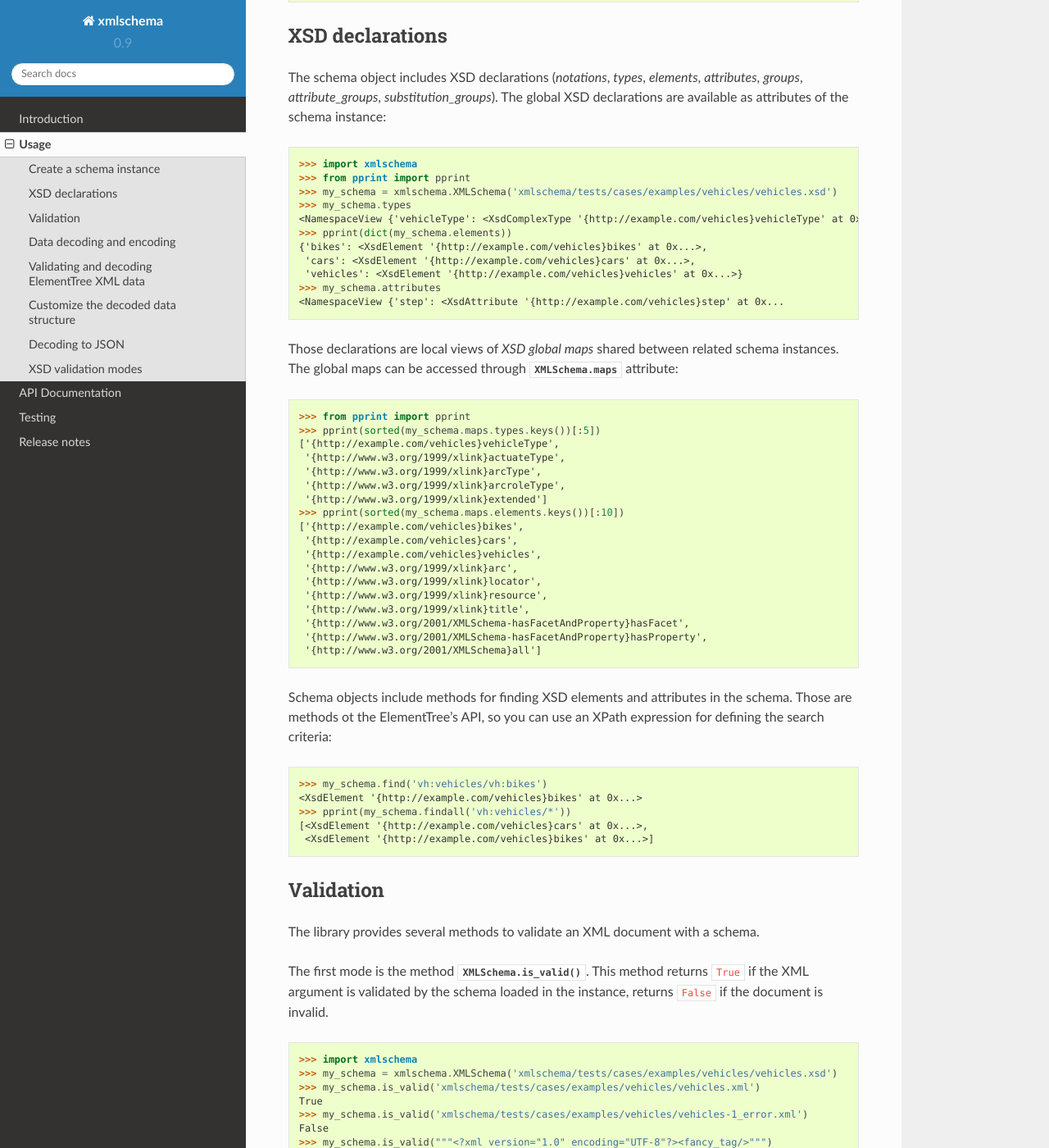
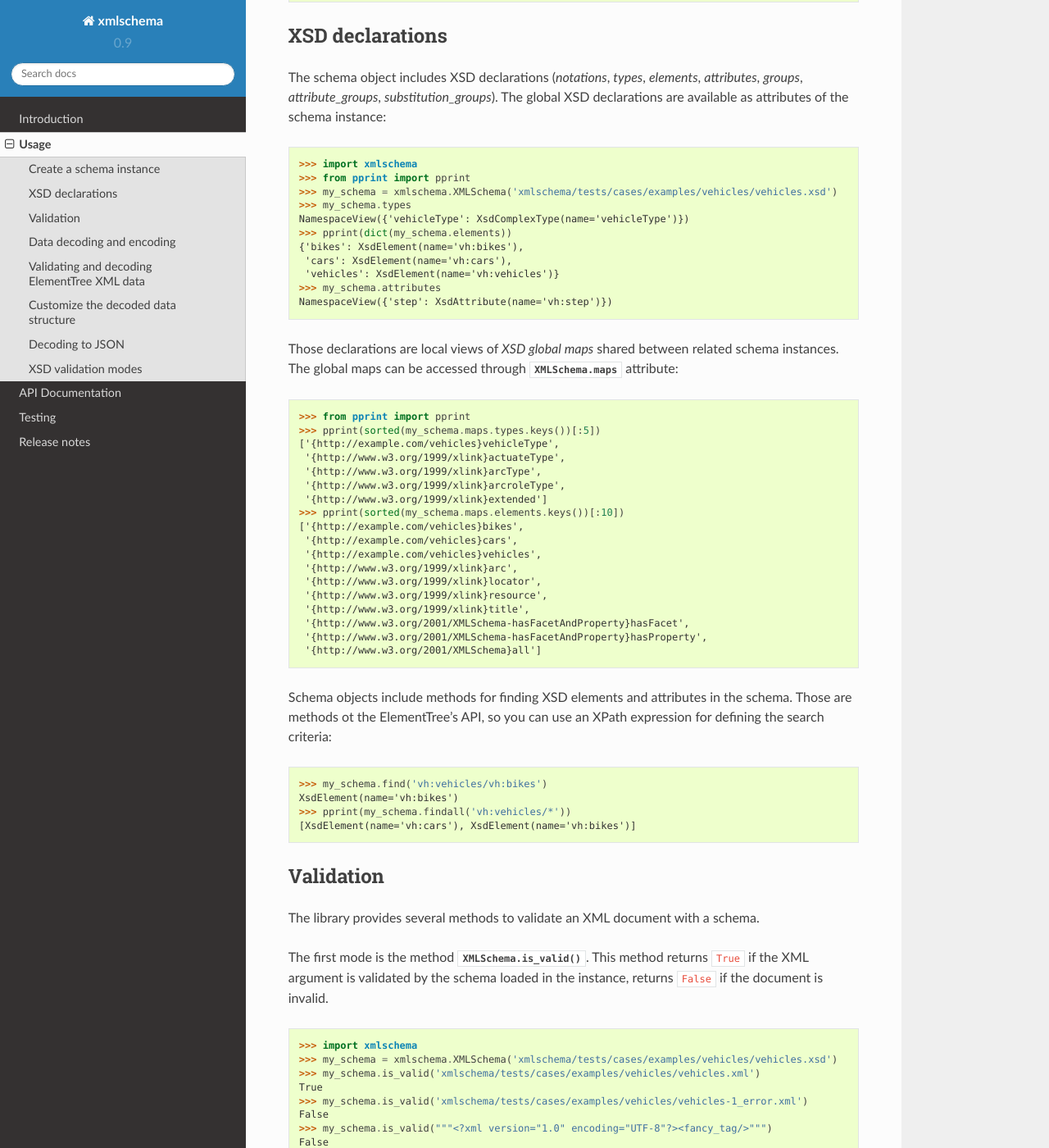
Before and after one commit to sissaschool/xmlschema, a Sphinx documentation site: the page built from doc/usage.rst, in a window 1280 px wide and 1400 px high, scrolled down 1118 px. Shown: the whole window at 82% size. Built offline with Sphinx 7.4.7 and the Read the Docs theme 2.0.0, drawn with Linux system fonts in a browser that asks for light colours; some of the changed text lies outside the part shown.

Commit message:
Update documentation
  - Updated documentation tests
  - Fixed iter_decode() misfunctioning with validation='skip'

```diff
--- a/doc/usage.rst
+++ b/doc/usage.rst
@@ -78,13 +78,13 @@ attributes of the schema instance:
     >>> from pprint import pprint
     >>> my_schema = xmlschema.XMLSchema('xmlschema/tests/cases/examples/vehicles/vehicles.xsd')
     >>> my_schema.types
-    <NamespaceView {'vehicleType': <XsdComplexType '{http://example.com/vehicles}vehicleType' at 0x...>} at 0x...>
+    NamespaceView({'vehicleType': XsdComplexType(name='vehicleType')})
     >>> pprint(dict(my_schema.elements))
-    {'bikes': <XsdElement '{http://example.com/vehicles}bikes' at 0x...>,
-     'cars': <XsdElement '{http://example.com/vehicles}cars' at 0x...>,
-     'vehicles': <XsdElement '{http://example.com/vehicles}vehicles' at 0x...>}
+    {'bikes': XsdElement(name='vh:bikes'),
+     'cars': XsdElement(name='vh:cars'),
+     'vehicles': XsdElement(name='vh:vehicles')}
     >>> my_schema.attributes
-    <NamespaceView {'step': <XsdAttribute '{http://example.com/vehicles}step' at 0x...
+    NamespaceView({'step': XsdAttribute(name='vh:step')})
 
 Those declarations are local views of *XSD global maps* shared between related schema instances.
 The global maps can be accessed through :attr:`XMLSchema.maps` attribute:
@@ -117,10 +117,9 @@ defining the search criteria:
 .. doctest::
 
     >>> my_schema.find('vh:vehicles/vh:bikes')
-    <XsdElement '{http://example.com/vehicles}bikes' at 0x...>
+    XsdElement(name='vh:bikes')
     >>> pprint(my_schema.findall('vh:vehicles/*'))
-    [<XsdElement '{http://example.com/vehicles}cars' at 0x...>,
-     <XsdElement '{http://example.com/vehicles}bikes' at 0x...>]
+    [XsdElement(name='vh:cars'), XsdElement(name='vh:bikes')]
 
 
 Validation
@@ -200,9 +199,9 @@ Each schema component includes methods for data conversion:
 .. doctest::
 
     >>> my_schema.types['vehicleType'].decode
-    <bound method XsdComplexType.decode of <XsdComplexType ...>>
+    <bound method XsdComplexType.decode of XsdComplexType(name='vehicleType')>
     >>> my_schema.elements['cars'].encode
-    <bound method ValidatorMixin.encode of <XsdElement ...>>
+    <bound method ValidatorMixin.encode of XsdElement(name='vh:cars')>
 
 .. warning::
 
```
Also changed, not shown: other parts of doc/usage.rst (+1 -1 lines), README.rst (+13 -13 lines), 5 other files.
